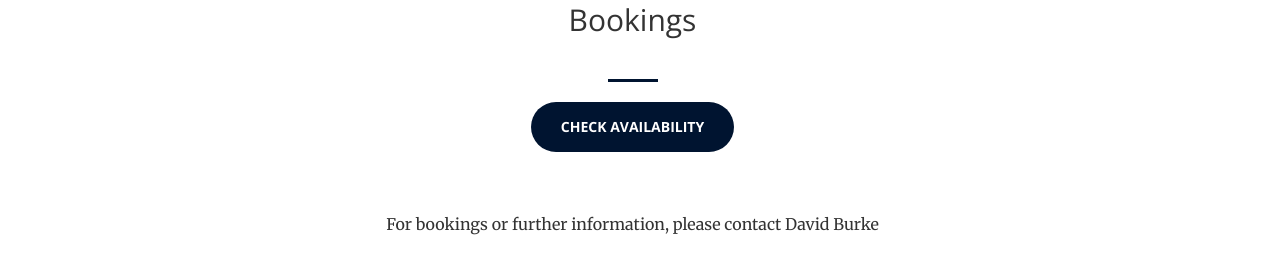
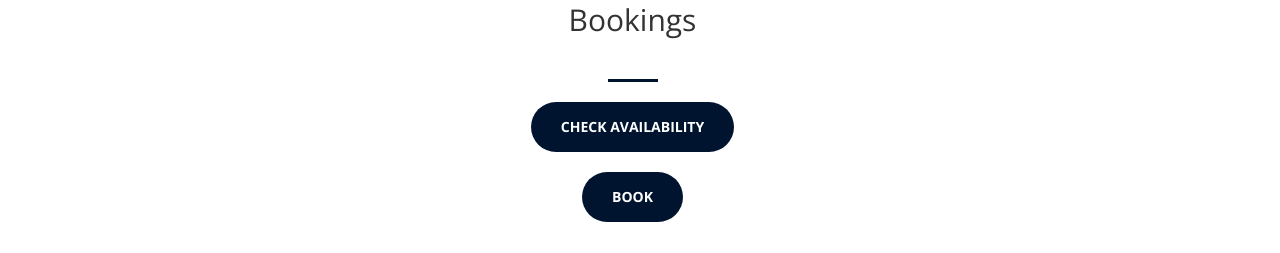
Before and after one commit to bridgecottage/bridgecottage.github.io, a website: page index.html in a window 1280 px wide. Shown: the part 2640-2893 px from the top of the page. Drawn offline with nearby package versions, Linux system fonts and the light colour scheme; some packages are replaced by stand-ins of ours.

Commit message:
booking button added

```diff
--- a/index.html
+++ b/index.html
@@ -295,6 +295,9 @@
                             <a href="https://calendar.google.com/calendar/embed?src=ti7qd4i6kdmdlndrrt3aj0otno%40group.calendar.google.com&ctz=Europe/London" target="_blank" class="btn btn-default btn-xl sr-button">Check availability</a>
                         </div>
                     <br>
+                    <div class="call-to-action">
+                            <a href="https://bbc.co.uk" target="_blank" class="btn btn-default btn-xl sr-button">Book</a>
+                        </div>
                     <br>
                     <br>
                     <p>For bookings or further information, please contact David Burke</p>
```
